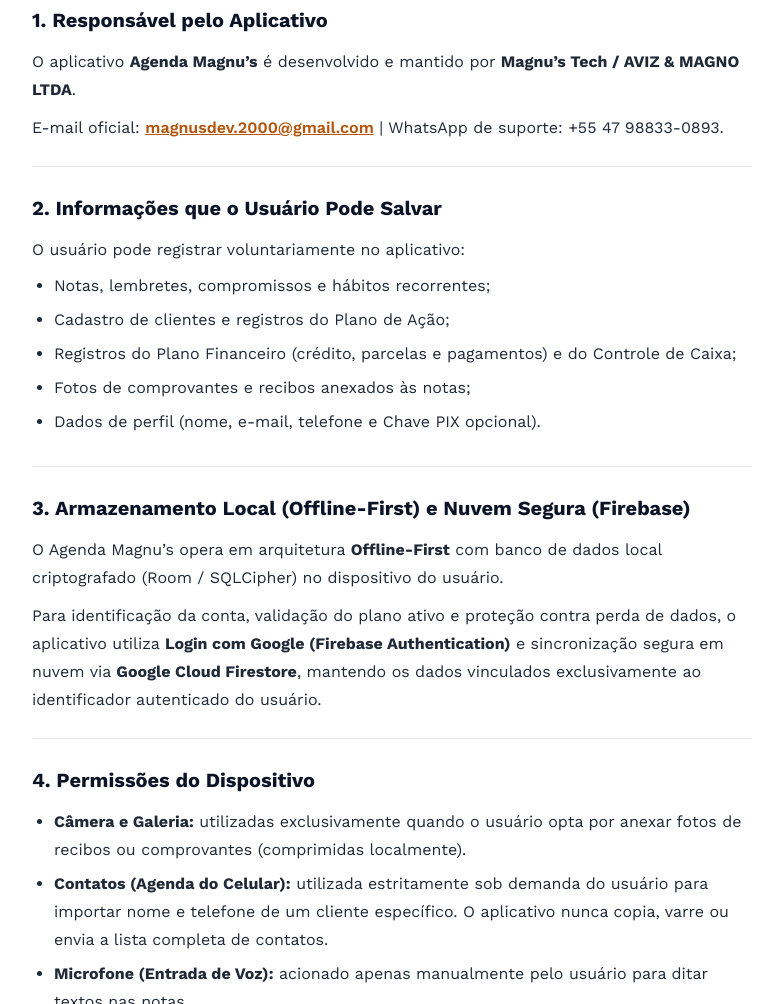
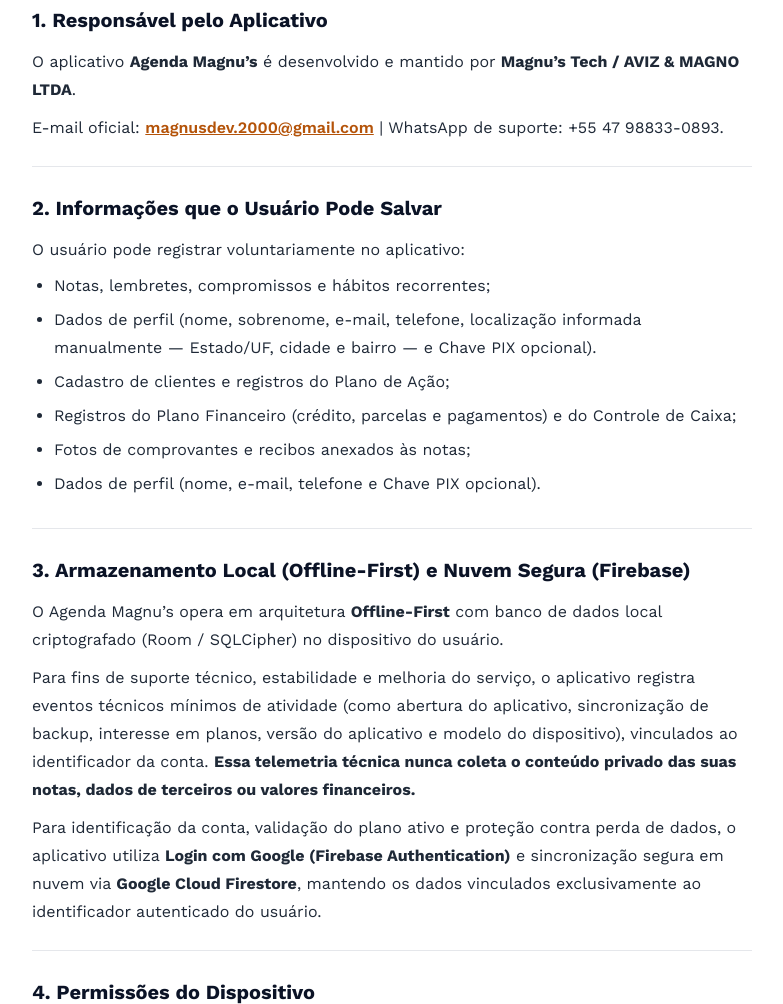
Before and after one commit to magnusdev2000/Pages, a plain HTML site: page privacidade.html in a window 1280 px wide. Shown: the part 383-1387 px from the top of the page, without its empty margins (248-1031 px from the left). Drawn offline with nearby package versions, Linux system fonts and the light colour scheme.

Commit message:
Update privacidade.html

```diff
--- a/privacidade.html
+++ b/privacidade.html
@@ -106,6 +106,7 @@
       <p>O usuário pode registrar voluntariamente no aplicativo:</p>
       <ul>
         <li>Notas, lembretes, compromissos e hábitos recorrentes;</li>
+        <li>Dados de perfil (nome, sobrenome, e-mail, telefone, localização informada manualmente — Estado/UF, cidade e bairro — e Chave PIX opcional).</li>
         <li>Cadastro de clientes e registros do Plano de Ação;</li>
         <li>Registros do Plano Financeiro (crédito, parcelas e pagamentos) e do Controle de Caixa;</li>
         <li>Fotos de comprovantes e recibos anexados às notas;</li>
@@ -116,6 +117,7 @@
     <section>
       <h2>3. Armazenamento Local (Offline-First) e Nuvem Segura (Firebase)</h2>
       <p>O Agenda Magnu’s opera em arquitetura <strong>Offline-First</strong> com banco de dados local criptografado (Room / SQLCipher) no dispositivo do usuário.</p>
+      <p>Para fins de suporte técnico, estabilidade e melhoria do serviço, o aplicativo registra eventos técnicos mínimos de atividade (como abertura do aplicativo, sincronização de backup, interesse em planos, versão do aplicativo e modelo do dispositivo), vinculados ao identificador da conta. <strong>Essa telemetria técnica nunca coleta o conteúdo privado das suas notas, dados de terceiros ou valores financeiros.</strong></p>
       <p>Para identificação da conta, validação do plano ativo e proteção contra perda de dados, o aplicativo utiliza <strong>Login com Google (Firebase Authentication)</strong> e sincronização segura em nuvem via <strong>Google Cloud Firestore</strong>, mantendo os dados vinculados exclusivamente ao identificador autenticado do usuário.</p>
     </section>
 
```
